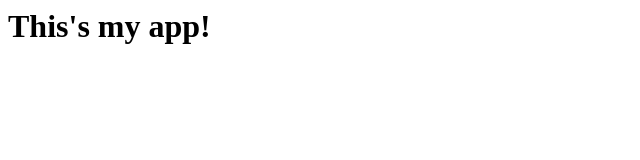
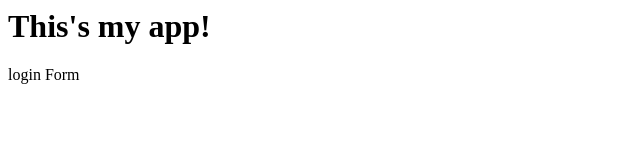
Before and after one commit to orasentidolhl99/Myappsample, a plain HTML site: page index.html in a window 1280 px wide. Shown: the full height of the page, 0-640 px from the left. Drawn offline with Linux system fonts and the light colour scheme.

Commit message:
login form

```diff
--- /dev/null
+++ b/dir2/app2.js
@@ -0,0 +1 @@
+console.log(123);
--- a/index.html
+++ b/index.html
@@ -5,5 +5,6 @@
 
     <body>
         <h1>This's my app!</h1>
+        login Form
     </body>
 </html>
```
Also changed, not shown: log.txt (added), login.html (added).
